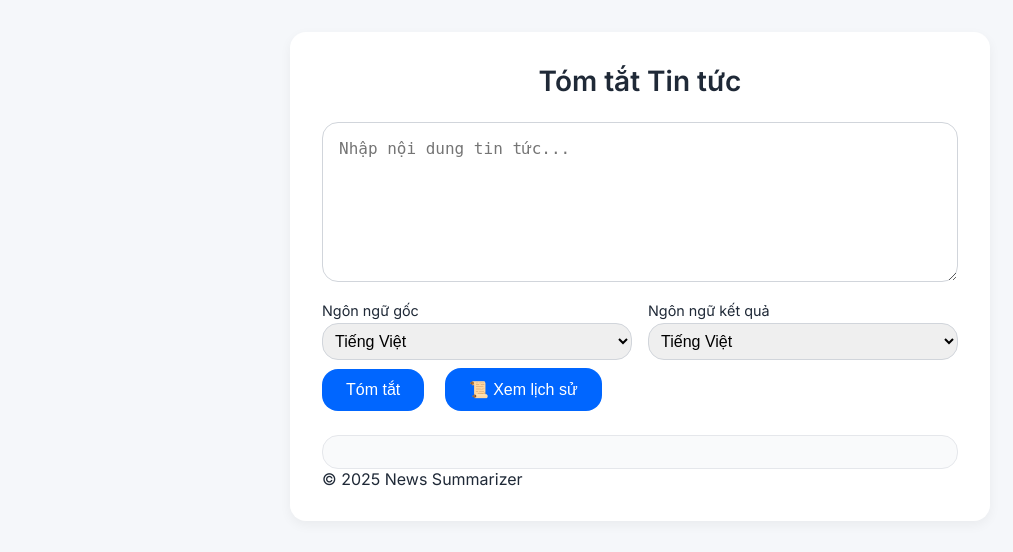
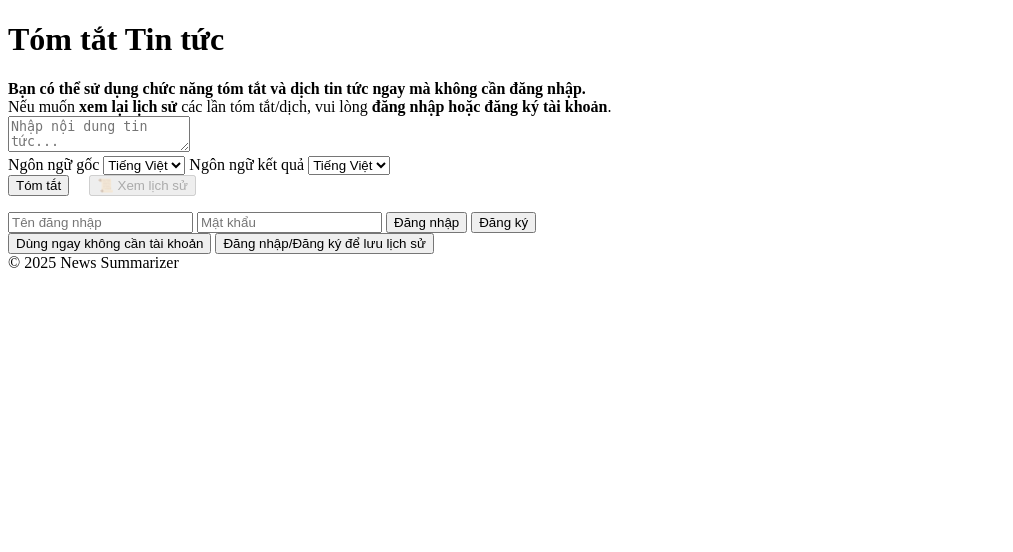
Before and after one commit to justwun/News_Summarization, a Flask app: page / in a window 1280 px wide. Shown: the top 552 px of the page, without its empty margins (0-1013 px from the left). Run offline with Flask 3, Linux system fonts and the light colour scheme; parts of the project's set-up code (start-up, migrations or seed data) failed here and were passed over.

Commit message:
adjust xem lich su and dang xuat button

```diff
--- a/templates/index.html
+++ b/templates/index.html
@@ -4,163 +4,21 @@
   <meta charset="UTF-8" />
   <meta name="viewport" content="width=device-width, initial-scale=1.0" />
   <title>News Summarizer</title>
-
-  <!-- Google Font -->
   <link rel="preconnect" href="https://fonts.googleapis.com" />
   <link rel="preconnect" href="https://fonts.gstatic.com" crossorigin />
   <link href="https://fonts.googleapis.com/css2?family=Inter:wght@400;600&display=swap" rel="stylesheet" />
-
   <style>
-    :root {
-      --bg: #f5f7fa;
-      --card-bg: #ffffff;
-      --primary: #0066ff;
-      --primary-hover: #0052cc;
-      --text: #1f2937;
-      --muted: #6b7280;
-      --radius: 1rem;
-      --shadow: 0 4px 12px rgba(0, 0, 0, 0.05);
-      --transition: 0.25s ease;
-    }
-
-    * {
-      box-sizing: border-box;
-      margin: 0;
-      padding: 0;
-    }
-
-    body {
-      font-family: "Inter", sans-serif;
-      background: var(--bg);
-      color: var(--text);
-      display: flex;
-      justify-content: center;
-      padding: 2rem;
-    }
-
-    .card {
-      background: var(--card-bg);
-      width: 100%;
-      max-width: 700px;
-      padding: 2rem;
-      border-radius: var(--radius);
-      box-shadow: var(--shadow);
-    }
-
-    h1 {
-      font-size: 1.75rem;
-      font-weight: 600;
-      margin-bottom: 1.5rem;
-      text-align: center;
-    }
-
-    textarea {
-      width: 100%;
-      min-height: 160px;
-      padding: 1rem;
-      border: 1px solid #d1d5db;
-      border-radius: var(--radius);
-      resize: vertical;
-      font-size: 1rem;
-    }
-
-    .controls {
-      display: flex;
-      flex-wrap: wrap;
-      gap: 1rem;
-      margin-top: 1rem;
-    }
-
-    label {
-      font-size: 0.9rem;
-      display: flex;
-      flex-direction: column;
-      flex: 1 1 150px;
-    }
-
-    select {
-      margin-top: 0.25rem;
-      padding: 0.5rem;
-      border: 1px solid #d1d5db;
-      border-radius: var(--radius);
-      font-size: 1rem;
-    }
-
-    button {
-      background: var(--primary);
-      color: #fff;
-      padding: 0.75rem 1.5rem;
-      border: none;
-      border-radius: var(--radius);
-      font-size: 1rem;
-      cursor: pointer;
-      transition: background var(--transition);
-      margin-top: 0.5rem;
-    }
-
-    button:disabled {
-      opacity: 0.6;
-      cursor: not-allowed;
-    }
-
-    button:not(:disabled):hover {
-      background: var(--primary-hover);
-    }
-
-    #loadingMessage {
-      margin-top: 1rem;
-      font-style: italic;
-      color: var(--muted);
-    }
-
-    #resultArea {
-      margin-top: 1.5rem;
-      white-space: pre-wrap;
-      background: #f9fafb;
-      padding: 1rem;
-      border-radius: var(--radius);
-      border: 1px solid #e5e7eb;
-    }
-
-    /* Thêm style cho lịch sử */
-    #historyArea {
-      margin-top: 2rem;
-      background: #f9fafb;
-      border: 1px solid #e5e7eb;
-      border-radius: var(--radius);
-      padding: 1rem;
-      max-height: 300px;
-      overflow-y: auto;
-    }
-    #historyArea h2 {
-      font-size: 1.25rem;
-      margin-bottom: 1rem;
-    }
-    .history-item {
-      border-bottom: 1px solid #e5e7eb;
-      padding: 0.5rem 0;
-    }
-    .history-item:last-child {
-      border-bottom: none;
-    }
-    .history-meta {
-      font-size: 0.85rem;
-      color: var(--muted);
-      margin-bottom: 0.3rem;
-    }
-    .history-input {
-      font-weight: 600;
-    }
-    .history-summary {
-      margin-left: 1rem;
-      white-space: pre-wrap;
-      color: #333;
-    }
+    /* Bạn giữ nguyên phần CSS hiện tại của bạn ở đây */
   </style>
 </head>
 <body>
   <div class="card">
     <h1>Tóm tắt Tin tức</h1>
+
+    <div id="usageGuide">
+      <b>Bạn có thể sử dụng chức năng tóm tắt và dịch tin tức ngay mà không cần đăng nhập.</b><br>
+      Nếu muốn <b>xem lại lịch sử</b> các lần tóm tắt/dịch, vui lòng <b>đăng nhập hoặc đăng ký tài khoản</b>.
+    </div>
 
     <textarea id="inputText" placeholder="Nhập nội dung tin tức..."></textarea>
 
@@ -181,7 +39,7 @@
     </div>
 
     <button onclick="summarize()">Tóm tắt</button>
-    <button onclick="loadHistory()" style="margin-left: 1rem;">📜 Xem lịch sử</button>
+    <button onclick="loadHistory()" id="historyBtn" style="margin-left: 1rem;" disabled>📜 Xem lịch sử</button>
 
     <p id="loadingMessage" style="display: none;">⏳ Đang xử lý...</p>
     <p id="resultArea"></p>
@@ -191,92 +49,24 @@
       <div id="historyList"></div>
     </div>
 
+    <div id="authArea">
+      <input type="text" id="username" placeholder="Tên đăng nhập" />
+      <input type="password" id="password" placeholder="Mật khẩu" />
+      <button onclick="login()">Đăng nhập</button>
+      <button onclick="register()">Đăng ký</button>
+      <button onclick="logout()" style="display:none;" id="logoutBtn">Đăng xuất</button>
+      <span id="loginStatus"></span>
+    </div>
+
+    <div id="authChoice">
+      <button onclick="chooseGuest()">Dùng ngay không cần tài khoản</button>
+      <button onclick="showLoginForm()">Đăng nhập/Đăng ký để lưu lịch sử</button>
+    </div>
+
     <footer>© 2025 News Summarizer</footer>
   </div>
 
-  <script>
-    async function summarize() {
-      const text = document.getElementById("inputText").value;
-      const sourceLang = document.getElementById("sourceLang").value;
-      const targetLang = document.getElementById("targetLang").value;
-
-      const payload = {
-        text,
-        source_lang: sourceLang,
-        target_lang: targetLang
-      };
-
-      document.getElementById("loadingMessage").style.display = "block";
-      document.getElementById("resultArea").innerText = "";
-      document.getElementById("historyArea").style.display = "none";
-
-      try {
-        const response = await fetch("/summarize_translate", {
-          method: "POST",
-          headers: {
-            "Content-Type": "application/json"
-          },
-          body: JSON.stringify(payload)
-        });
-
-        const result = await response.json();
-        if (result.summary) {
-          document.getElementById("resultArea").innerText = result.summary;
-        } else {
-          document.getElementById("resultArea").innerText = result.error || "Có lỗi xảy ra.";
-        }
-      } catch (error) {
-        document.getElementById("resultArea").innerText = "Lỗi kết nối đến server.";
-      }
-
-      document.getElementById("loadingMessage").style.display = "none";
-    }
-
-    async function loadHistory() {
-      document.getElementById("loadingMessage").style.display = "block";
-      document.getElementById("resultArea").innerText = "";
-      document.getElementById("historyList").innerHTML = "";
-
-      try {
-        const response = await fetch("/history");
-        const data = await response.json();
-
-        if (Array.isArray(data)) {
-          if (data.length === 0) {
-            document.getElementById("historyList").innerText = "Không có lịch sử nào.";
-          } else {
-            const html = data.map(item => `
-              <div class="history-item">
-                <div class="history-meta">
-                  [${item.timestamp}] ${item.source_lang.toUpperCase()} → ${item.target_lang.toUpperCase()}
-                </div>
-                <div class="history-input"><strong>Nội dung gốc:</strong> ${escapeHtml(item.input_text)}</div>
-                <div class="history-summary"><strong>Tóm tắt:</strong> ${escapeHtml(item.summary_text)}</div>
-              </div>
-            `).join("");
-            document.getElementById("historyList").innerHTML = html;
-          }
-          document.getElementById("historyArea").style.display = "block";
-        } else {
-          document.getElementById("historyList").innerText = "Lỗi tải lịch sử.";
-        }
-      } catch (error) {
-        document.getElementById("historyList").innerText = "Lỗi kết nối đến server.";
-      }
-
-      document.getElementById("loadingMessage").style.display = "none";
-    }
-
-    // Hàm escape HTML để tránh lỗi hiển thị hoặc bảo mật XSS
-    function escapeHtml(text) {
-      if (!text) return "";
-      return text
-        .replace(/&/g, "&amp;")
-        .replace(/</g, "&lt;")
-        .replace(/>/g, "&gt;")
-        .replace(/"/g, "&quot;")
-        .replace(/'/g, "&#039;");
-    }
-  </script>
+  <!-- Gắn JavaScript riêng -->
+  <script src="script.js"></script>
 </body>
 </html>
```
